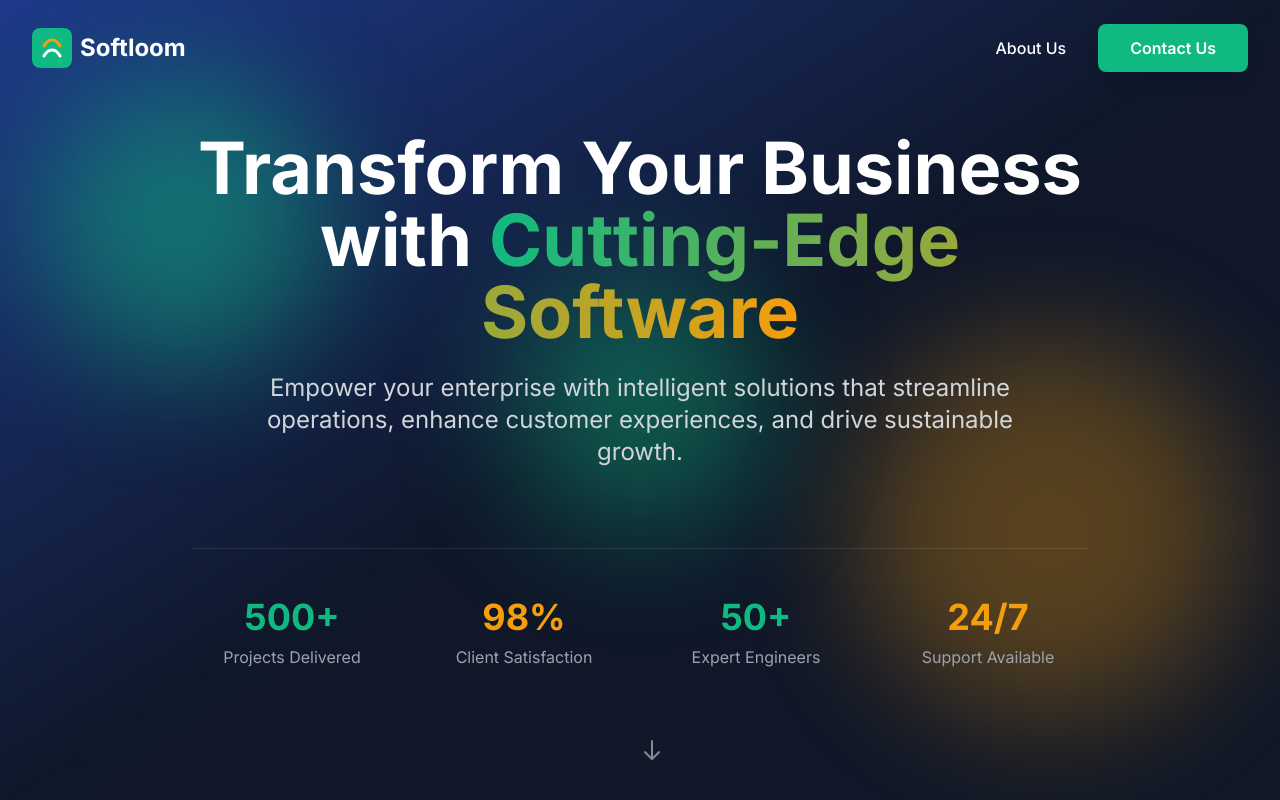
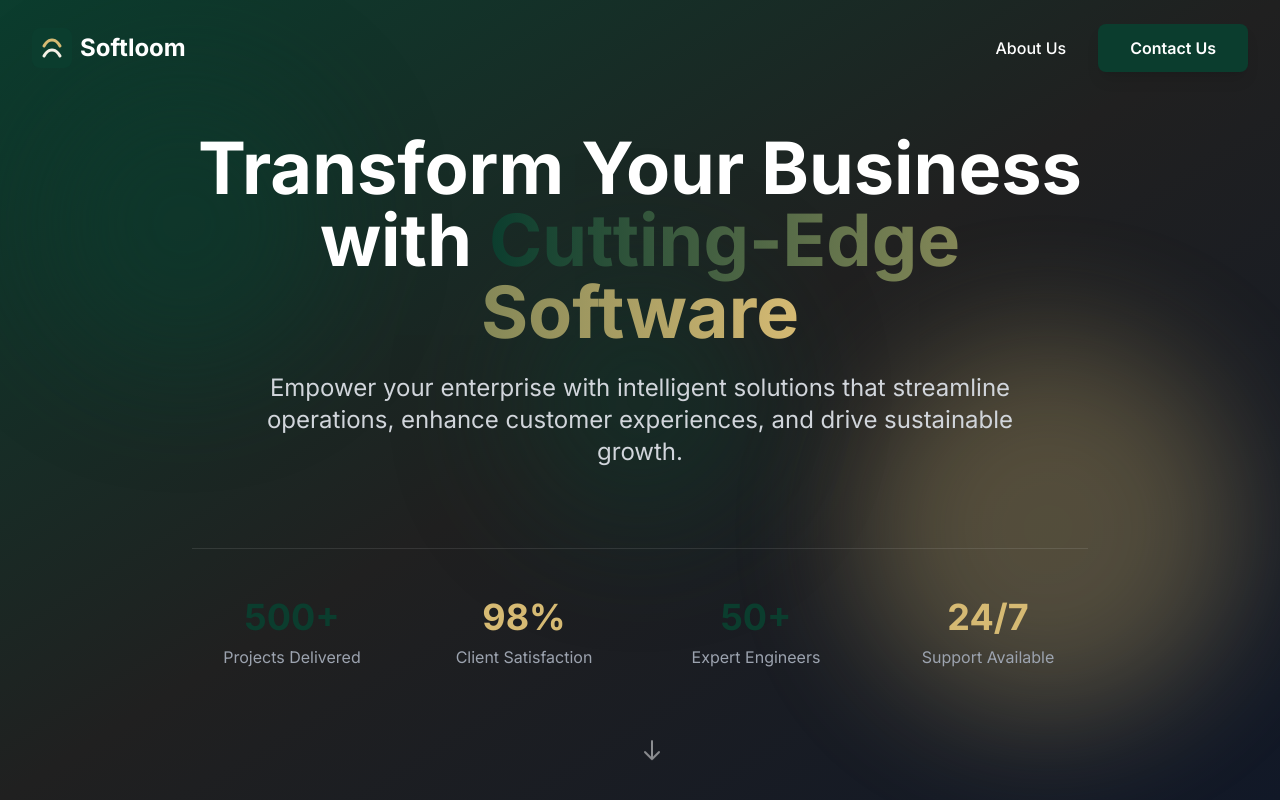
Before and after one commit to Prince-Emeka-Ekomaru/softloom, a React (Vite) app: page / in a window 1280 px wide. Shown: the top 800 px of the page. Built offline with nearby package versions, Linux system fonts and the light colour scheme.

Commit message:
Update brand colors: Primary (#0B3D2E), Secondary (#F5F1E6), Gold (#D6BA73), Dark (#202020)

```diff
--- a/src/components/CTASections.tsx
+++ b/src/components/CTASections.tsx
@@ -30,7 +30,7 @@ const CTASections = () => {
       </section>
 
       {/* CTA Section 2 - Specific Solutions */}
-      <section className="py-20 bg-gradient-to-br from-softloom-blue to-softloom-dark-blue text-white">
+      <section className="py-20 bg-gradient-to-br from-softloom-green to-softloom-dark-blue text-white">
         <div className="container mx-auto px-4 sm:px-6 lg:px-8">
           <div className="grid md:grid-cols-2 gap-12 items-center">
             <div>
--- a/src/components/ContactForm.tsx
+++ b/src/components/ContactForm.tsx
@@ -59,7 +59,7 @@ const ContactForm = () => {
   }
 
   return (
-    <section id="contact" className="py-20 bg-gray-50">
+    <section id="contact" className="py-20 bg-softloom-cream">
       <div className="container mx-auto px-4 sm:px-6 lg:px-8">
         <div className="max-w-6xl mx-auto">
           {/* Section Header */}
--- a/src/components/Footer.tsx
+++ b/src/components/Footer.tsx
@@ -7,7 +7,7 @@ const Footer = () => {
   }
 
   return (
-    <footer className="bg-softloom-dark-blue text-white">
+    <footer className="bg-softloom-dark-blue text-softloom-cream">
       <div className="container mx-auto px-4 sm:px-6 lg:px-8 py-16">
         <div className="grid grid-cols-1 md:grid-cols-2 lg:grid-cols-4 gap-8 mb-12">
           {/* About */}
@@ -143,16 +143,16 @@ const Footer = () => {
                 fill="none"
                 xmlns="http://www.w3.org/2000/svg"
               >
-                <rect width="40" height="40" rx="8" fill="#10B981" />
+                <rect width="40" height="40" rx="8" fill="#0B3D2E" />
                 <path
                   d="M12 28C12 28 15 22 20 22C25 22 28 28 28 28"
-                  stroke="white"
+                  stroke="#F5F1E6"
                   strokeWidth="3"
                   strokeLinecap="round"
                 />
                 <path
                   d="M12 18C12 18 15 12 20 12C25 12 28 18 28 18"
-                  stroke="#F59E0B"
+                  stroke="#D6BA73"
                   strokeWidth="3"
                   strokeLinecap="round"
                 />
--- a/src/components/Header.tsx
+++ b/src/components/Header.tsx
@@ -37,16 +37,16 @@ const Header = () => {
                 fill="none"
                 xmlns="http://www.w3.org/2000/svg"
               >
-                <rect width="40" height="40" rx="8" fill="#10B981" />
+                <rect width="40" height="40" rx="8" fill="#0B3D2E" />
                 <path
                   d="M12 28C12 28 15 22 20 22C25 22 28 28 28 28"
-                  stroke="white"
+                  stroke="#F5F1E6"
                   strokeWidth="3"
                   strokeLinecap="round"
                 />
                 <path
                   d="M12 18C12 18 15 12 20 12C25 12 28 18 28 18"
-                  stroke="#F59E0B"
+                  stroke="#D6BA73"
                   strokeWidth="3"
                   strokeLinecap="round"
                 />
--- a/src/components/Hero.tsx
+++ b/src/components/Hero.tsx
@@ -2,7 +2,7 @@ const Hero = () => {
   return (
     <section
       id="home"
-      className="relative min-h-screen flex items-center justify-center bg-gradient-to-br from-softloom-blue via-softloom-dark-blue to-gray-900 text-white overflow-hidden"
+      className="relative min-h-screen flex items-center justify-center bg-gradient-to-br from-softloom-green via-softloom-dark-blue to-gray-900 text-white overflow-hidden"
     >
       {/* Animated Background Elements */}
       <div className="absolute inset-0 overflow-hidden">
--- a/src/components/Services.tsx
+++ b/src/components/Services.tsx
@@ -63,7 +63,7 @@ const Services = () => {
   ]
 
   return (
-    <section id="services" className="py-20 bg-gray-50">
+    <section id="services" className="py-20 bg-softloom-cream">
       <div className="container mx-auto px-4 sm:px-6 lg:px-8">
         {/* Section Header */}
         <div className="text-center mb-16">
--- a/src/components/WhyPartner.tsx
+++ b/src/components/WhyPartner.tsx
@@ -33,7 +33,7 @@ const WhyPartner = () => {
   ]
 
   return (
-    <section id="about" className="py-20 bg-gradient-to-br from-gray-50 to-white">
+    <section id="about" className="py-20 bg-gradient-to-br from-softloom-cream to-white">
       <div className="container mx-auto px-4 sm:px-6 lg:px-8">
         {/* Section Header */}
         <div className="text-center mb-16">
@@ -61,7 +61,7 @@ const WhyPartner = () => {
         </div>
 
         {/* CTA Section */}
-        <div className="bg-gradient-to-r from-softloom-blue to-softloom-dark-blue rounded-2xl p-12 text-center text-white shadow-2xl">
+        <div className="bg-gradient-to-r from-softloom-green to-softloom-dark-blue rounded-2xl p-12 text-center text-white shadow-2xl">
           <h3 className="text-3xl md:text-4xl font-bold mb-4">
             Ready to Transform Your Business?
           </h3>
--- a/tailwind.config.js
+++ b/tailwind.config.js
@@ -7,10 +7,11 @@ export default {
   theme: {
     extend: {
       colors: {
-        'softloom-green': '#10B981',
-        'softloom-yellow': '#F59E0B',
-        'softloom-blue': '#1E3A8A',
-        'softloom-dark-blue': '#0F172A',
+        'softloom-green': '#0B3D2E',
+        'softloom-yellow': '#D6BA73',
+        'softloom-blue': '#0B3D2E',
+        'softloom-dark-blue': '#202020',
+        'softloom-cream': '#F5F1E6',
       },
       fontFamily: {
         sans: ['Inter', 'system-ui', 'sans-serif'],
```
Also changed, not shown: public/vite.svg.
